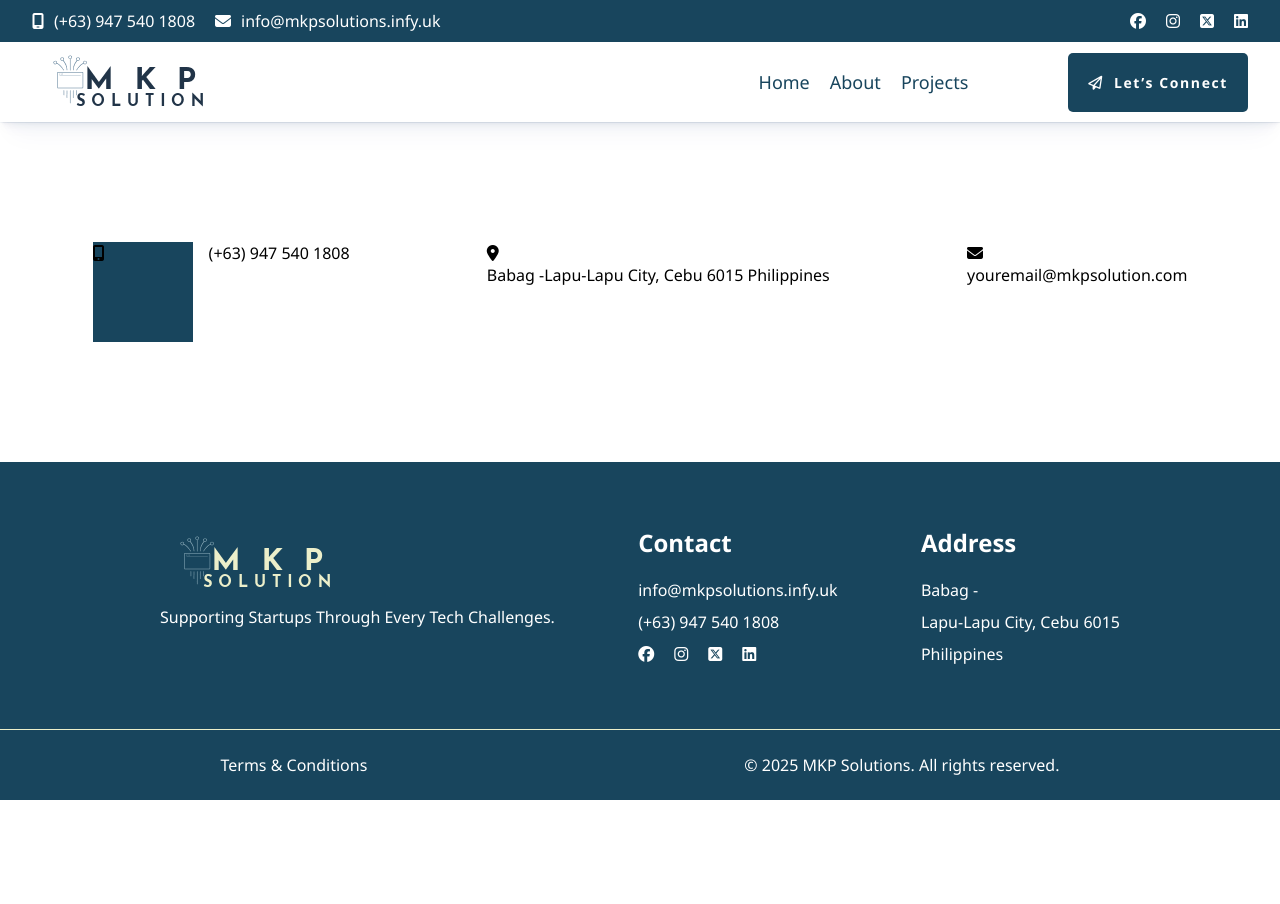
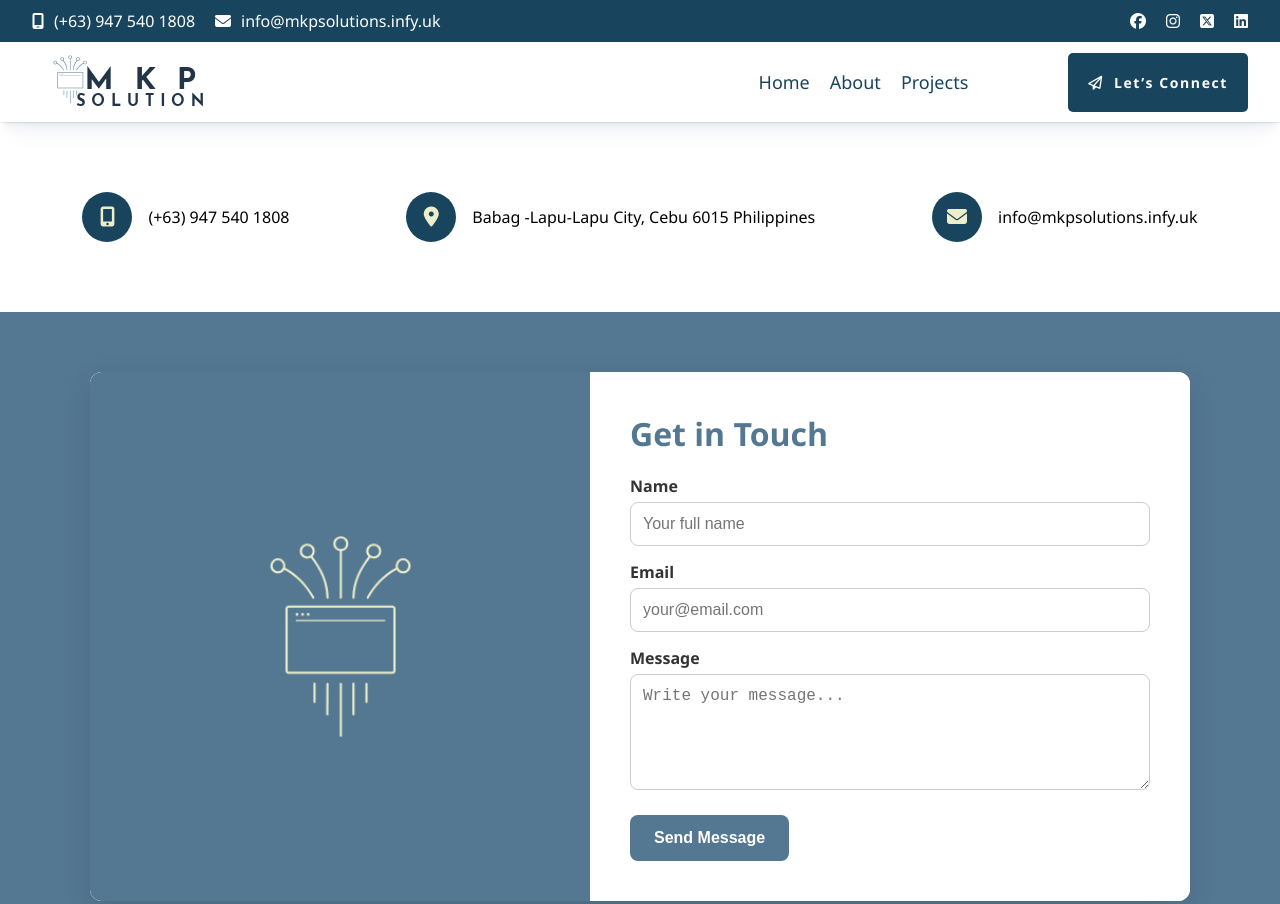
Before and after one commit to PatrickMCBI/mkpsolutions, a plain HTML site: page contact.html in a window 1280 px wide. Shown: the top 904 px of the page. Before the commit the page ends 800 px from the top, so only its background shows below. Drawn offline with Linux system fonts and the light colour scheme.

Commit message:
contact us

```diff
--- a/contact.html
+++ b/contact.html
@@ -93,37 +93,57 @@
         </header>
         <main class="content">
             <div>
-                <div style="padding: 120px 2rem">
+                <div style="padding: 70px 2rem">
                     <div style="display: flex; justify-content: space-around; gap: 1rem;">
-                        <div style="display: flex; gap: 1rem;">
-                            <div >
-                                <div style="background-color: #18455d; height: 100px; width: 100px;"><i class="fa-solid fa-mobile-screen-button"></i></div>
+                        <div class="icon-wrapper">
+                            <div>
+                                <div class="icon-container"><i class="fa-solid fa-mobile-screen-button"></i></div>
                             </div>
                             <div>
                                 <div>(+63) 947 540 1808</div>
                             </div>
                         </div>
-                        <div>
+                        <div class="icon-wrapper">
                             <div>
-                                <div><i class="fa-solid fa-location-dot"></i></div>
+                                <div class="icon-container"><i class="fa-solid fa-location-dot"></i></div>
                             </div>
                             <div>
                                 <div>Babag -Lapu-Lapu City, Cebu 6015 Philippines</div>
                             </div>
                         </div>
-                        <div>
+                        <div class="icon-wrapper">
                             <div>
-                                <div><i class="fa-solid fa-envelope"></i></div>
+                                <div class="icon-container"><i class="fa-solid fa-envelope"></i></div>
                             </div>
                             <div>
-                                <div>youremail@mkpsolution.com</div>
+                                <div>info@mkpsolutions.infy.uk</div>
                             </div>
                         </div>
                     </div>
                 </div>
                 <div>
-                    <div></div>
-                    <div></div>
+                    <div class="contact-section">
+                        <div class="contact-container">
+                            <div class="contact-image-wrapper">
+                                <img src="images/Image_preview.png" alt="Contact Us Image" class="contact-image" />
+                            </div>
+                            <div class="contact-form-wrapper">
+                                <h1 class="contact-title">Get in Touch</h1>
+                                <form class="contact-form">
+                                    <label for="name">Name</label>
+                                    <input type="text" id="name" name="name" placeholder="Your full name" required>
+
+                                    <label for="email">Email</label>
+                                    <input type="email" id="email" name="email" placeholder="your@email.com" required>
+
+                                    <label for="message">Message</label>
+                                    <textarea id="message" name="message" rows="5" placeholder="Write your message..." required></textarea>
+
+                                    <button type="submit">Send Message</button>
+                                </form>
+                            </div>
+                        </div>
+                    </div>
                 </div>
             </div>
         </main>
@@ -178,8 +198,7 @@
                             </div>
                             <div>
                                 <p>
-                                    <div style="padding-bottom: 10px;">Babag - </div>
-                                    <div style="padding-bottom: 10px;">Lapu-Lapu City, Cebu 6015</div>
+                                    <div style="padding-bottom: 10px;">Babag - Lapu-Lapu City, Cebu 6015</div>
                                     <div>Philippines</div>
                                 </p>
                             </div>
--- a/css/common.css
+++ b/css/common.css
@@ -519,3 +519,119 @@ a{
       margin-top: 1rem;
       color: var(--primary);
     }
+
+    .icon-container{
+      background-color: #18455d;
+      height: 50px;
+      width: 50px;
+      color: #ecefca;
+      font-size: 20px;
+      display: flex;
+      justify-content: center;
+      align-items: center;
+      border-radius: 50%;
+    }
+    .icon-wrapper{
+      display: flex;
+      gap: 1rem;
+      justify-content: center;
+      align-items: center;
+    }
+
+    /* contact us */
+    .contact-section {
+  background-color: #547792;
+  color: #fff;
+  padding: 60px 20px;
+}
+
+.contact-container {
+  display: flex;
+  flex-wrap: wrap;
+  justify-content: center;
+  align-items: stretch;
+  max-width: 1100px;
+  margin: auto;
+  background: #fff;
+  color: #333;
+  border-radius: 12px;
+  overflow: hidden;
+  box-shadow: 0 10px 30px rgba(0,0,0,0.1);
+}
+
+.contact-image-wrapper {
+  flex: 1 1 300px;
+  background-color: #eee;
+}
+
+.contact-image {
+  width: 100%;
+  height: 100%;
+  object-fit: cover;
+  display: block;
+}
+
+.contact-form-wrapper {
+  flex: 1 1 400px;
+  padding: 40px;
+  background-color: #fff;
+}
+
+.contact-title {
+  margin-bottom: 20px;
+  font-size: 32px;
+  color: #547792;
+}
+
+.contact-form label {
+  display: block;
+  margin-top: 15px;
+  margin-bottom: 5px;
+  font-weight: 600;
+}
+
+.contact-form input,
+.contact-form textarea {
+  width: 100%;
+  padding: 12px;
+  border: 1px solid #ccc;
+  border-radius: 8px;
+  font-size: 16px;
+  resize: vertical;
+  transition: all 0.3s ease;
+}
+
+.contact-form input:focus,
+.contact-form textarea:focus {
+  border-color: #547792;
+  outline: none;
+  box-shadow: 0 0 0 3px rgba(84, 119, 146, 0.2);
+}
+
+.contact-form button {
+  margin-top: 20px;
+  padding: 14px 24px;
+  background-color: #547792;
+  color: #fff;
+  font-size: 16px;
+  font-weight: bold;
+  border: none;
+  border-radius: 8px;
+  cursor: pointer;
+  transition: background-color 0.3s ease;
+}
+
+.contact-form button:hover {
+  background-color: #45637a;
+}
+
+/* Responsive behavior */
+@media (max-width: 768px) {
+  .contact-container {
+    flex-direction: column;
+  }
+
+  .contact-form-wrapper {
+    padding: 30px 20px;
+  }
+}
```
Also changed, not shown: about.html (+2 -3 lines), index.html (+1 -2 lines), projects.html (+1 -2 lines), terms.html (+1 -2 lines).
